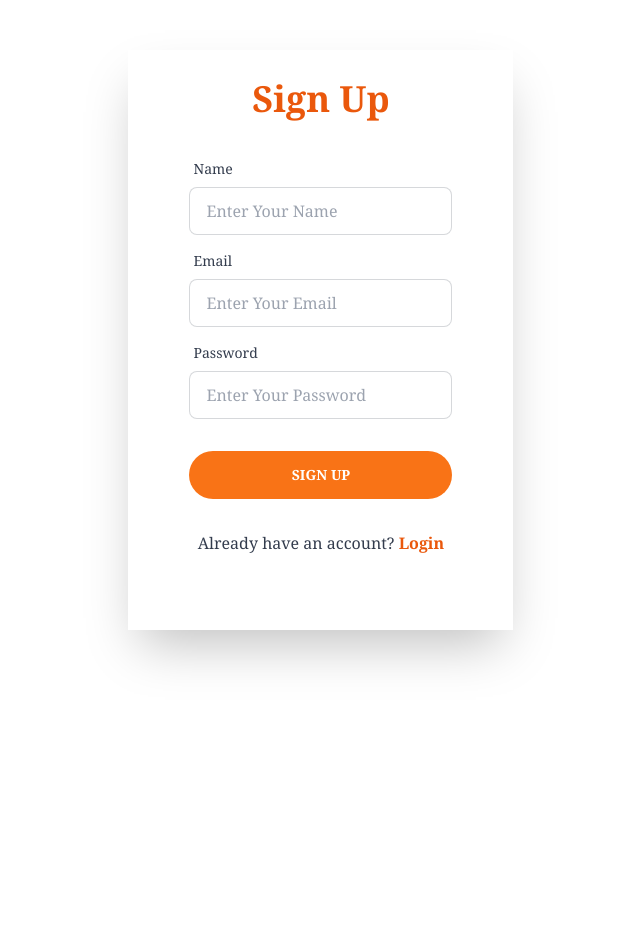
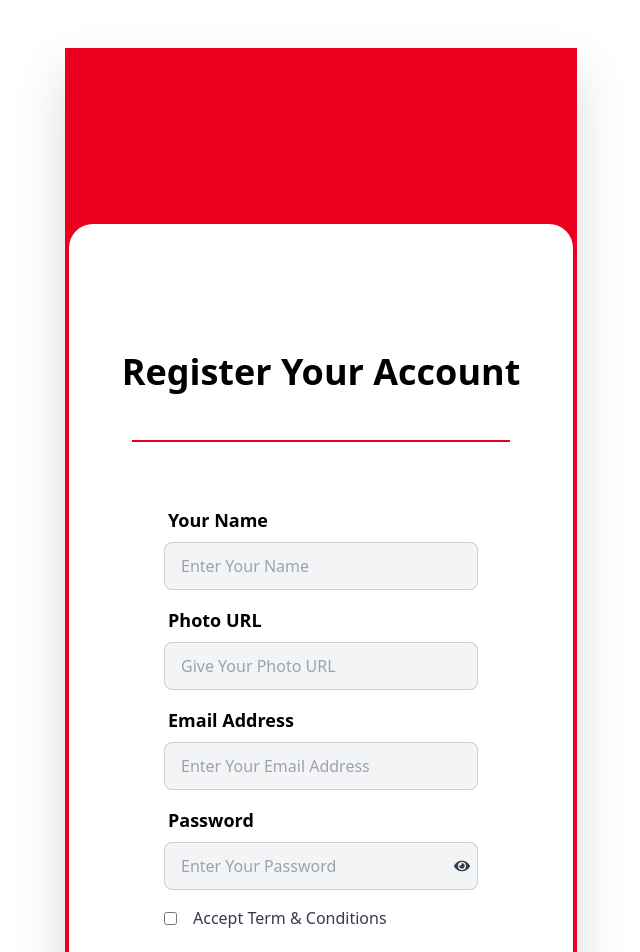
Before and after one commit to mdnoble1/hotelogo-client, a React (Vite) app: page /register in a window 1280 px wide. Shown: the top 952 px of the page, without its empty margins (319-959 px from the left). Before the commit the page ends 800 px from the top, so only its background shows below. Built offline with nearby package versions, Linux system fonts and the light colour scheme; no server answers.

Commit message:
created access-token by POST method

```diff
--- /dev/null
+++ b/src/hooks/UseAxios.jsx
@@ -0,0 +1,12 @@
+import axios from "axios";
+
+const instance = axios.create({
+    baseURL: 'http://localhost:5000/api/v1',
+    withCredentials: true ,
+  });
+
+const UseAxios = () => {
+    return instance;
+};
+
+export default UseAxios;
--- a/src/page/Login.jsx
+++ b/src/page/Login.jsx
@@ -1,19 +1,22 @@
 /* eslint-disable no-unused-vars */
 import { NavLink, useNavigate } from "react-router-dom";
-import {  useState } from "react";
+import { useState } from "react";
 import { FaEye, FaEyeSlash, FaGoogle } from "react-icons/fa";
-import Swal from 'sweetalert2'
+import Swal from "sweetalert2";
 import UseAuth from "../hooks/UseAuth";
+import UseAxios from "../hooks/UseAxios";
 
 const Login = () => {
+  // const [ email , setEmail] = useState('');
+  // const [ password , setPassword] = useState('');
   const { signInUser, signInWithGoogle } = UseAuth();
-
   const navigate = useNavigate();
+  const axios = UseAxios();
 
   // password show and hide
   const [showPassword, setShowPassword] = useState(false);
 
-  const handleLogin = (e) => {
+  const handleLogin = async (e) => {
     e.preventDefault();
 
     const email = e.target.email.value;
@@ -23,36 +26,42 @@ const Login = () => {
 
     // log in user from firebase
 
-    signInUser(email, password)
-      .then((result) => {
-        console.log(result.user);
-        e.target.reset();
-        navigate("/");
-      })
-      .catch((error) => {
-        Swal.fire({
-          title: 'Error!',
-          text: "Email and Password Dosen't Match",
-          icon: 'error',
-          confirmButtonText: "Let's Try Agin"
-        })
+    try {
+     const  user = await signInUser(email, password);
+
+     console.log(user.user.email)
+
+      const res = await axios.post('/auth/access-token' , {
+        email : user.user.email
       });
+
+      console.log(res)
+
+
+      e.target.reset();
+      navigate("/");
+    } catch (error) {
+      Swal.fire({
+        title: "Error!",
+        text: "Email and Password Doesn't Match",
+        icon: "error",
+        confirmButtonText: "Let's Try Agin",
+      });
+    }
   };
 
-  const handleLoginWithGoogle = () => {
-    signInWithGoogle()
-      .then((result) => {
-        console.log(result.user);
-        navigate("/");
-      })
-      .catch((error) => {
-        Swal.fire({
-          title: 'Error!',
-          text: "Email and Password Dosen't Match",
-          icon: 'error',
-          confirmButtonText: "Let's Try Agin"
-        })
+  const handleLoginWithGoogle = async () => {
+    try {
+      await signInWithGoogle();
+      navigate("/");
+    } catch (error) {
+      Swal.fire({
+        title: "Error!",
+        text: "Email and Password Doesn't Match",
+        icon: "error",
+        confirmButtonText: "Let's Try Agin",
       });
+    }
   };
 
   return (
@@ -101,7 +110,7 @@ const Login = () => {
               </div>
             </div>
             <div className="form-control mt-6">
-              <button className="btn rounded-lg font-semibold text-xl normal-case text-white bg-[#ea001e] hover:bg-red-400 hover:text-black">
+              <button type="submit" className="btn rounded-lg font-semibold text-xl normal-case text-white bg-[#ea001e] hover:bg-red-400 hover:text-black">
                 Login
               </button>
             </div>
--- a/src/page/Register.jsx
+++ b/src/page/Register.jsx
@@ -1,64 +1,165 @@
-import { Link } from "react-router-dom";
+import { useState } from "react";
+import { NavLink, useNavigate } from "react-router-dom";
+import { FaEye, FaEyeSlash } from "react-icons/fa";
+import Swal from 'sweetalert2'
+import { updateProfile } from "firebase/auth";
+import UseAuth from "../hooks/UseAuth";
 
 const Register = () => {
+  const { createUser } = UseAuth();
+
+  const navigate = useNavigate();
+
+  // password show and hide
+  const [showPassword, setShowPassword] = useState(false);
+
+  const handleRegister = (e) => {
+    e.preventDefault();
+
+    const name = e.target.name.value;
+    const photo = e.target.photo.value;
+    const email = e.target.email.value;
+    const password = e.target.password.value;
+
+    if (password.length < 6) {
+      Swal.fire({
+        title: 'Error!',
+        text: "Password Must Contain 6 Characters",
+        icon: 'error',
+        confirmButtonText: "Let's Try Agin"
+      })
+      return;
+    } else if (!/[A-Z]/.test(password)) {
+      Swal.fire({
+        title: 'Error!',
+        text: "Password Must Contain an Uppercase",
+        icon: 'error',
+        confirmButtonText: "Let's Try Agin"
+      })
+      return;
+    } else if (!/.*[!@#$%^&*()_+{}[\]:;<>,.?~\\-].*/.test(password)) {
+      Swal.fire({
+        title: 'Error!',
+        text: "Password Must Contain a Special Character",
+        icon: 'error',
+        confirmButtonText: "Let's Try Agin"
+      })
+      return;
+    }
+
+    // create user in firebase
+
+
+    createUser(email, password)
+      .then((result) => {
+        console.log(result.user);
+
+        updateProfile(result.user, {
+          displayName: name,
+          photoURL: photo,
+        });
+
+        e.target.reset();
+        navigate("/");
+      })
+      .catch((error) => {
+        console.error(error.message);
+      });
+  };
+
   return (
-    <div className="h-screen font-serif flex justify-center items-center my-[-60px]  w-[96%] mx-auto">
-      <div className="w-[385px] h-[580px] shadow-2xl rounded-none p-[29px]">
-        <h1 className="text-4xl text-orange-600 text-center font-bold">
-          Sign Up
-        </h1>
-        <form className="card-body">
+    <div className="lg:pb-12 drop-shadow-2xl">
+        <div className="lg:w-2/5 bg-[#ea001e] mx-auto pt-16 lg:pt-32 lg:p-1 lg:rounded-b-md lg:mt-12">
+      <div className="py-12 lg:py-32 bg-white rounded-t-3xl rounded-b-sm lg:mt-12">
+        <h2 className="font-semibold text-4xl text-black text-center mb-12">
+          Register Your Account
+        </h2>
+        <div className="border border-[#ea001e] w-11/12 lg:w-3/4 mx-auto mb-6"></div>
+        <form onSubmit={handleRegister} className="card-body lg:w-3/4 mx-auto">
           <div className="form-control">
             <label className="label">
-              <span className="label-text">Name</span>
+              <span className="label-text font-semibold text-lg text-black">
+                Your Name
+              </span>
             </label>
             <input
+              name="name"
               type="text"
-              name="name"
               placeholder="Enter Your Name"
-              className="input input-bordered"
-            />
-          </div>
-          <div className="form-control">
-            <label className="label">
-              <span className="label-text">Email</span>
-            </label>
-            <input
-              type="text"
-              name="email"
-              placeholder="Enter Your Email"
-              className="input input-bordered"
+              className="input input-bordered rounded-lg bg-gray-100"
               required
             />
           </div>
           <div className="form-control">
             <label className="label">
-              <span className="label-text">Password</span>
+              <span className="label-text font-semibold text-lg text-black">
+                Photo URL
+              </span>
             </label>
             <input
-              type="password"
-              name="password"
-              placeholder="Enter Your Password"
-              className="input input-bordered"
+              name="photo"
+              type="text"
+              placeholder="Give Your Photo URL"
+              className="input input-bordered rounded-lg bg-gray-100"
               required
             />
           </div>
-          <div className="form-control mt-6">
+          <div className="form-control">
+            <label className="label">
+              <span className="label-text font-semibold text-lg text-black">
+                Email Address
+              </span>
+            </label>
             <input
-              className="btn bg-orange-500 rounded-full px-6 py-3 border-none font-bold text-white"
-              type="submit"
-              value="Sign Up"
+              name="email"
+              type="email"
+              placeholder="Enter Your Email Address"
+              className="input input-bordered rounded-lg bg-gray-100"
+              required
             />
           </div>
+          <div className="form-control">
+            <label className="label">
+              <span className="label-text font-semibold text-lg text-black">
+                Password
+              </span>
+            </label>
+            <div className="relative">
+              <input
+                name="password"
+                type={showPassword ? "text" : "password"}
+                placeholder="Enter Your Password"
+                className="input input-bordered rounded-lg bg-gray-100 w-full"
+                required
+              />
+              <span
+                className="absolute top-4 right-2"
+                onClick={() => setShowPassword(!showPassword)}
+              >
+                {showPassword ? <FaEyeSlash></FaEyeSlash> : <FaEye></FaEye>}
+              </span>
+            </div>
+          </div>
+          <div className="flex items-center gap-4 mt-2">
+            <input type="checkbox" name="terms" id="" required />
+            <p>Accept Term & Conditions</p>
+          </div>
+          <div className="form-control mt-6">
+            <button className="btn rounded-lg font-semibold text-xl normal-case text-white bg-[#ea001e] hover:bg-red-400 hover:text-black">
+              Register
+            </button>
+          </div>
         </form>
-
-        <p className="text-center">
-          Already have an account?{" "}
-          <Link className="text-orange-600 font-bold" to="/login">
-            Login
-          </Link>
-        </p>
+        <div>
+          <p className="font-semibold text-black text-center">
+            Already a Member ? Please{" "}
+            <NavLink to="/login" className="text-[#ea001e]">
+              Login
+            </NavLink>
+          </p>
+        </div>
       </div>
+    </div>
     </div>
   );
 };
```
